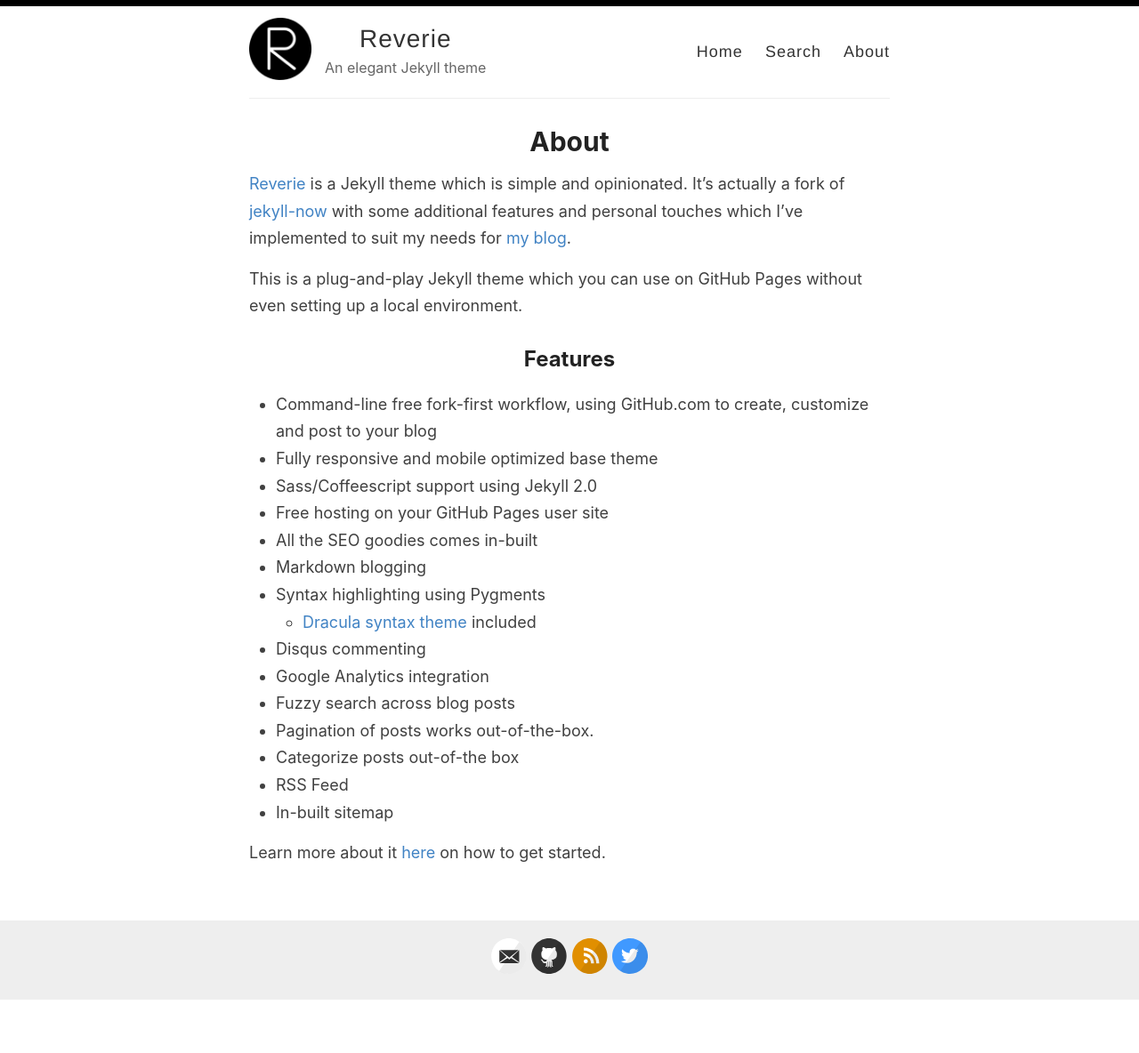
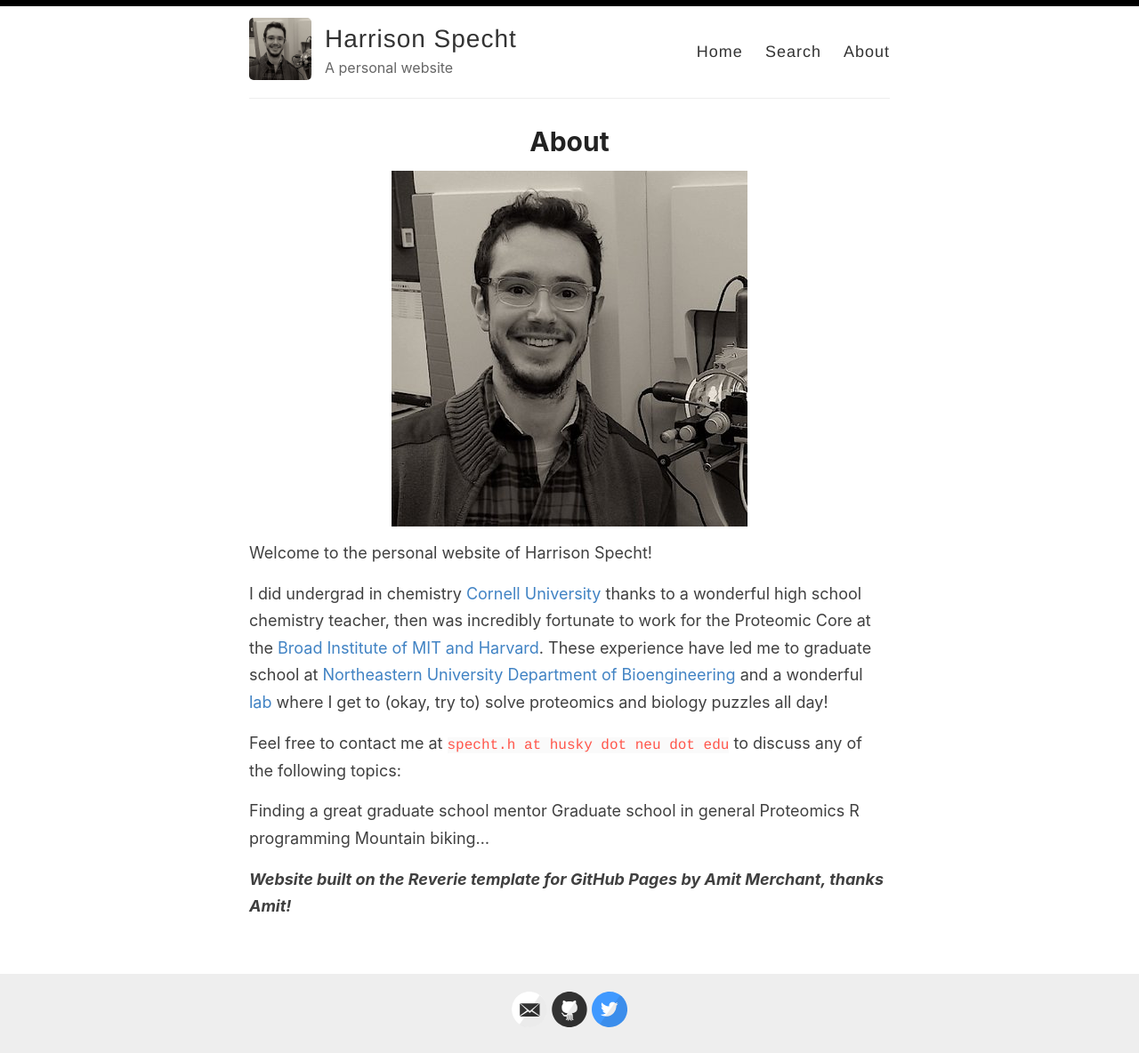
Before and after one commit to hspekt/site, a Jekyll site: the page built from _pages/about.md, in a window 1280 px wide. Shown: the whole page at 89% size. Built offline with Jekyll 4.4.1, drawn with Linux system fonts in a browser that asks for light colours; before the commit the page ends 1124 px from its top, so only the background shows below that.

Commit message:
first bit of customization

```diff
--- a/_config.yml
+++ b/_config.yml
@@ -3,16 +3,16 @@
 #
 
 # Name of your site (displayed in the header)
-name: Reverie
+name: Harrison Specht
 
 # Name of the author
-author: Amit Merchant
+author: Harrison Specht
 
 # Short bio or description (displayed in the header)
-description: An elegant Jekyll theme
+description: A personal website
 
 # URL of your avatar or profile pic (you could use your GitHub profile pic)
-avatar: /images/reverie.png
+avatar: /images/image-hs.jpg
 
 #
 # Flags below are optional
@@ -21,15 +21,15 @@
 # Includes an icon in the footer for each username you enter
 footer-links:
   dribbble:
-  email: amit.d.merchant@gmail.com
+  email: specht.h@husky.neu.edu
   facebook:
   flickr:
-  github: amitmerchant1990/reverie
+  github: hspekt
   instagram:
   linkedin:
   pinterest:
-  rss: rss
-  twitter: amit_merchant
+  rss:
+  twitter: harrisonspecht
   stackoverflow:
   youtube: # channel/<your_long_string> or user/<user-name>
   googleplus: # anything in your profile username that comes after plus.google.com/
@@ -41,18 +41,18 @@
 disqus:
 
 # Enter your Google Analytics web tracking code (e.g. UA-2110908-2) to activate tracking
-google_analytics: UA-43339302-11
+google_analytics: #UA-43339302-11
 
 # Your website URL (e.g. http://amitmerchant1990.github.io or http://www.amitmerchant.com)
 # Used for Sitemap.xml and your RSS feed
-url: http://www.amitmerchant.com/reverie
-enforce_ssl: https://www.amitmerchant.com/reverie
+url: http://hspekt.github.io
+enforce_ssl: https://hspekt.github.io
 
 # If you're hosting your site at a Project repository on GitHub pages
 # (http://yourusername.github.io/repository-name)
 # and NOT your User repository (http://yourusername.github.io)
 # then add in the baseurl here, like this: "/repository-name"
-baseurl: "/reverie"
+baseurl: "/site"
 
 #
 # !! You don't need to change any of the configuration flags below !!
--- a/_pages/about.md
+++ b/_pages/about.md
@@ -4,26 +4,19 @@
 permalink: /about/
 ---
 
-[Reverie](https://github.com/amitmerchant1990/reverie) is a Jekyll theme which is simple and opinionated. It's actually a fork of [jekyll-now](https://github.com/barryclark/jekyll-now) with some additional features and personal touches which I've implemented to suit my needs for [my blog](https://www.amitmerchant.com).
+![about-picture](/images/image-hs.jpg){:.about-picture}
 
-This is a plug-and-play Jekyll theme which you can use on GitHub Pages without even setting up a local environment.
+Welcome to the personal website of Harrison Specht!
 
-## Features
+I did undergrad in chemistry [Cornell University](http://www.cornell.edu) thanks to a wonderful high school chemistry teacher, then was incredibly fortunate to work for the Proteomic Core at the [Broad Institute of MIT and Harvard](https://www.broadinstitute.org). These experience have led me to graduate school at [Northeastern University Department of Bioengineering](http://www.bioe.neu.edu/) and a wonderful [lab](https://slavovlab.net/index.html) where I get to (okay, try to) solve proteomics and biology puzzles all day!
 
-- Command-line free fork-first workflow, using GitHub.com to create, customize and post to your blog
-- Fully responsive and mobile optimized base theme
-- Sass/Coffeescript support using Jekyll 2.0
-- Free hosting on your GitHub Pages user site
-- All the SEO goodies comes in-built
-- Markdown blogging
-- Syntax highlighting using Pygments
-    - [Dracula syntax theme](https://draculatheme.com/) included
-- Disqus commenting
-- Google Analytics integration
-- Fuzzy search across blog posts
-- Pagination of posts works out-of-the-box.
-- Categorize posts out-of-the box
-- RSS Feed
-- In-built sitemap
+Feel free to contact me at `specht.h at husky dot neu dot edu` to discuss any of the following topics:
 
-Learn more about it [here](https://github.com/amitmerchant1990/reverie) on how to get started.
+Finding a great graduate school mentor
+Graduate school in general
+Proteomics
+R programming
+Mountain biking...
+
+
+**_Website built on the Reverie template for GitHub Pages by Amit Merchant, thanks Amit!_**
```
Also changed, not shown: images/image-hs.jpg (added).
